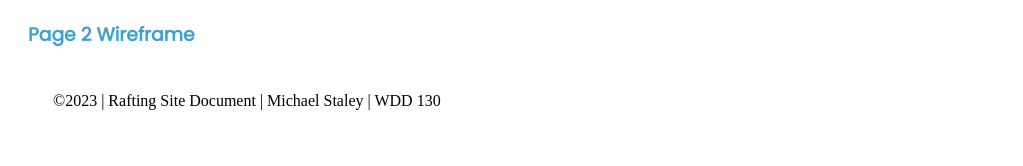
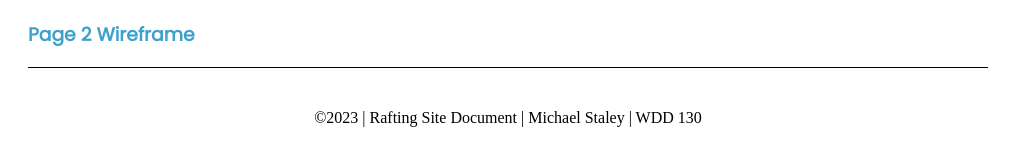
Before and after one commit to michaelstaley/wdd130, a plain HTML site: page wwr/site-plan-rafting.html in a window 1280 px wide. Shown: the part 1996-2162 px from the top of the page, without its empty margins (0-1023 px from the left). Drawn offline with Linux system fonts and the light colour scheme.

Commit message:
Fixed Footer

```diff
--- a/wwr/styles/site-plan-rafting.css
+++ b/wwr/styles/site-plan-rafting.css
@@ -46,3 +46,8 @@ nav a:hover {
     color: var(--nav-hover-link-color);
     background-color: var(--nav-hover-background-color);
 }
+footer {
+    margin-top: 1em;
+    border-top: 1px solid #000;
+    text-align: center;
+}
```
